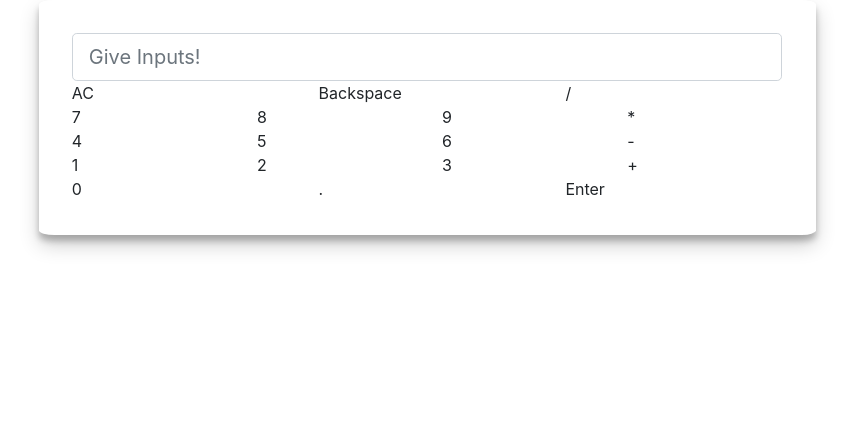
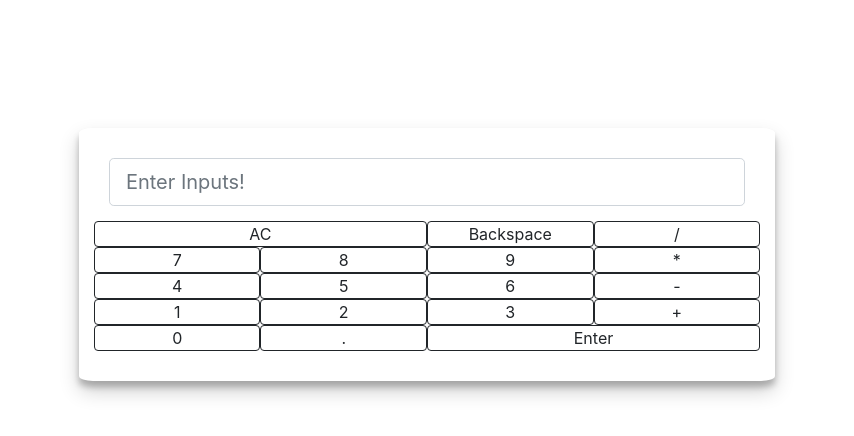
Before and after one commit to abhishek6716/Calculator, a plain HTML site: page index.html in a window 1280 px wide. Shown: the whole page, without its empty margins (213-1067 px from the left). Drawn offline with nearby package versions, Linux system fonts and the light colour scheme.

Commit message:
updated design

```diff
--- a/index.html
+++ b/index.html
@@ -31,38 +31,38 @@
         <div class="container-sm">
             <div class="b1">
                 <div class="row">
-                    <div class="col">
-                        <input class="form-control form-control-lg" type="text" placeholder="Give Inputs!"
+                    <div class="col c0">
+                        <input class="form-control form-control-lg" type="text" placeholder="Enter Inputs!"
                             aria-label=".form-control-lg example">
                     </div>
                 </div>
                 <div class="row">
-                    <div class="col">AC</div>
-                    <div class="col">Backspace</div>
-                    <div class="col">/</div>
+                    <div class="col-6 c">AC</div>
+                    <div class="col-3 c">Backspace</div>
+                    <div class="col-3 c">/</div>
                 </div>
                 <div class="row">
-                    <div class="col">7</div>
-                    <div class="col">8</div>
-                    <div class="col">9</div>
-                    <div class="col">*</div>
+                    <div class="col c">7</div>
+                    <div class="col c">8</div>
+                    <div class="col c">9</div>
+                    <div class="col c">*</div>
                 </div>
                 <div class="row">
-                    <div class="col">4</div>
-                    <div class="col">5</div>
-                    <div class="col">6</div>
-                    <div class="col">-</div>
+                    <div class="col c">4</div>
+                    <div class="col c">5</div>
+                    <div class="col c">6</div>
+                    <div class="col c">-</div>
                 </div>
                 <div class="row">
-                    <div class="col">1</div>
-                    <div class="col">2</div>
-                    <div class="col">3</div>
-                    <div class="col">+</div>
+                    <div class="col c">1</div>
+                    <div class="col c">2</div>
+                    <div class="col c">3</div>
+                    <div class="col c">+</div>
                 </div>
                 <div class="row">
-                    <div class="col">0</div>
-                    <div class="col">.</div>
-                    <div class="col">Enter</div>
+                    <div class="col-3 c">0</div>
+                    <div class="col-3 c">.</div>
+                    <div class="col-6 c" >Enter</div>
                 </div>
             </div>
         </div>
--- a/style.css
+++ b/style.css
@@ -8,6 +8,11 @@ body {
     text-align: center;
 }
 
+#s1{
+    padding: 10%;
+    height: 100vh;
+}
+
 .b1{
     width: 70%;
     margin: auto;
@@ -16,3 +21,19 @@ body {
     border-radius: 2%;
     box-shadow: 0 10px 20px rgba(0,0,0,0.19), 0 6px 6px rgba(0,0,0,0.23);
 }
+
+.p1{
+    border-color: black solid;
+    border-width: 5px;
+}
+
+.c{
+    text-align: center;
+    border-style: solid;
+    border-radius: 4px;
+    border-width: 1px;
+}
+
+.c0{
+    margin-bottom: 15px;
+}
```
